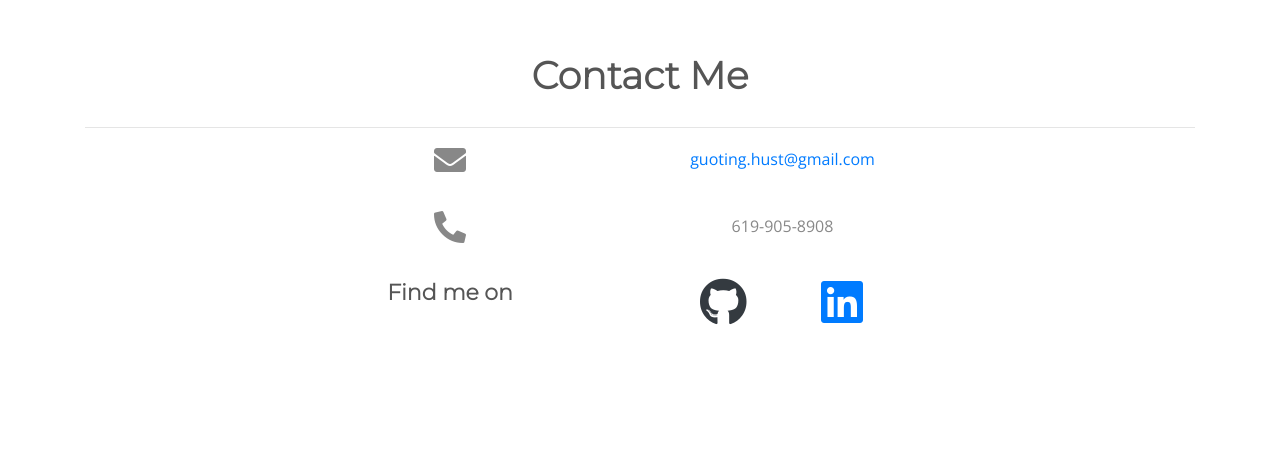
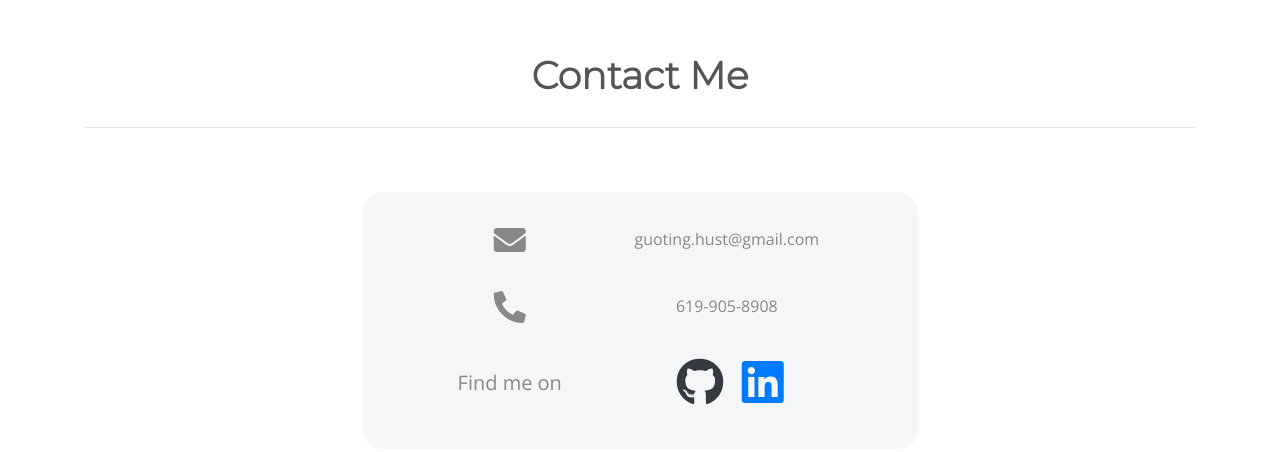
Before and after one commit to guoting1220/ting-website, a plain HTML site: page index.html in a window 1280 px wide. Shown: the part 2677-3129 px from the top of the page. Drawn offline with nearby package versions, Linux system fonts and the light colour scheme.

Commit message:
update styling

```diff
--- a/index.html
+++ b/index.html
@@ -196,39 +196,41 @@
   <!-- Contact ------------------------------------------>
   <div id="contact" class="page">
     <div class="container">
-      <div class="row ">
+      <div class="row mb-5">
         <div class="col">
           <h2>Contact Me</h2>
           <hr>
         </div>
       </div>
 
+      <div class="contactCard w-50 mx-auto">
         <div class="row">
-        <div class="col-md-2 offset-md-3">
+          <div class="col-lg-4 offset-lg-1">
             <i class="fas fa-envelope fa-2x"></i>
           </div>
-        <div class="col-md-5">
+          <div class="col-lg-6 email">
             <a href="mailto:guoting.hust@gmail.com">guoting.hust@gmail.com</a>
           </div>
         </div>
         <br>
 
         <div class="row">
-        <div class="col-md-2 offset-md-3">
+          <div class="col-lg-4 offset-lg-1">
             <i class="fas fa-phone-alt fa-2x"></i>
           </div>
-        <div class="col-md-5">
+          <div class="col-lg-6">
             619-905-8908
           </div>
         </div>
         <br>
+
+        <div class="row align-items-center">
+          <div class="col-lg-4 offset-lg-1 ">
+            <h5>Find me on</h5>
+          </div>
+          <div class="col-lg-6">
             <div class="row">
-        <div class="col-md-2 offset-md-3">
-          <h3>Find me on</h3>
-        </div>
-        <div class="col-md-5">
-          <div class="row">
-            <div class="col-md-3 offset-md-3">
+              <div class="col-md-3 offset-md-3 mb-2">
                 <a href="https://github.com/guoting1220" target="_blank">
                   <i class="fab fa-github fa-3x text-dark"></i>
                 </a>
@@ -237,6 +239,7 @@
                 <a href="https://www.linkedin.com/in/guoting1220/" target="_blank">
                   <i class="fab fa-linkedin fa-3x"></i>
                 </a>
+              </div>
             </div>
           </div>
         </div>
--- a/style/style.css
+++ b/style/style.css
@@ -184,3 +184,13 @@ margin-bottom: 1rem;;
   background-color: #2B9090;
   color: white;
 }
+
+.contactCard {
+  padding: 2rem;
+  border-radius: 20px;
+  background-color: #F5F6F7;
+}
+
+.email a {
+  color: #888;
+}
```
Also changed, not shown: mealjoy.html (+16 -4 lines), images/portfolio/mealjoy/6.png, images/portfolio/mealjoy/7.png (added), 2 other files. Lines whose indentation alone changed are shown as unchanged.
